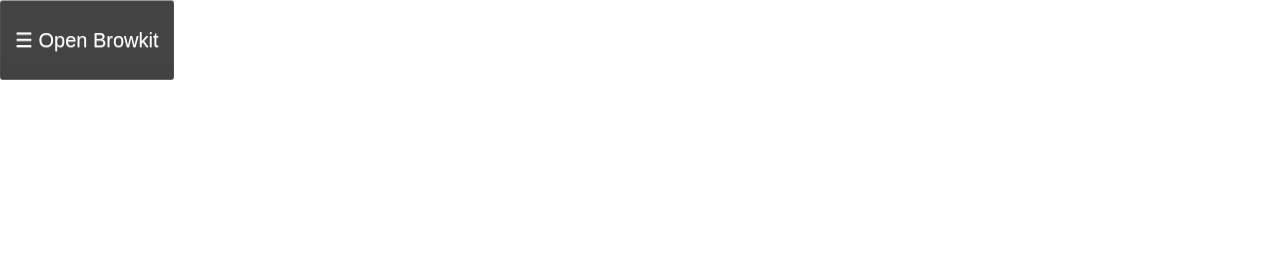
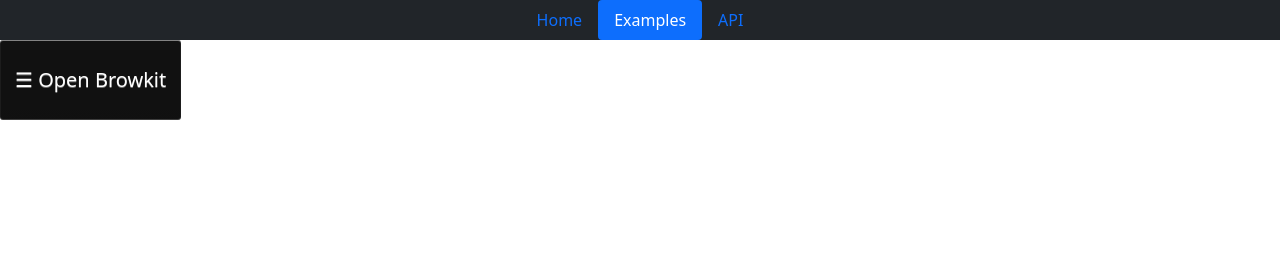
Before and after one commit to markkulube/js-library-kulubema, a website: page pub/html/examples.html in a window 1280 px wide. Drawn offline with nearby package versions, Linux system fonts and the light colour scheme; files that its build step writes are made by us from their sources; files whose address does not match are found by name.

Commit message:
feat: examples page for browkit library with tabs to home and api documentation.

```diff
--- a/pub/examples.html
+++ b/pub/html/examples.html
@@ -11,11 +11,15 @@
          the DOM is being loaded, and when different scripts
          depend on each other. Below are a few ways to load the scripts.
      -->
+      <!-- Bootstrap core CSS -->
+    <link href="https://cdn.jsdelivr.net/npm/bootstrap@5.0.0-beta1/dist/css/bootstrap.min.css" rel="stylesheet" integrity="sha384-giJF6kkoqNQ00vy+HMDP7azOuL0xtbfIcaT9wjKHr8RbDVddVHyTfAAsrekwKmP1" crossorigin="anonymous">
+
 
      <!-- Load any CSS before the JS in case you need to access styles in your scripts. -->
      <link rel="stylesheet" type="text/css" href="css/browkit.css"></link>
      <link rel="stylesheet" type="text/css" href="css/calculator.css"></link>
      <link rel="stylesheet" type="text/css" href="css/sticky_note.css"></link>
+     <link rel="stylesheet" type="text/css" href="css/examples.css" rel="stylesheet">
      <link href='https://fonts.googleapis.com/css?family=Gloria+Hallelujah' rel='stylesheet' type='text/css'></link>
     <!--  <link rel="stylesheet" type="text/css" href="editor.css"></link> -->
      <link rel="stylesheet" href="https://use.fontawesome.com/releases/v5.6.3/css/all.css" integrity="sha384-UHRtZLI+pbxtHCWp1t77Bi1L4ZtiqrqD80Kn4Z8NTSRyMA2Fd33n5dQ8lWUE00s/" crossorigin="anonymous">
@@ -28,6 +32,10 @@
          If multiple scripts have 'defer', they are loaded one after the other.
          This will guarantee execution order, and ensure that scripts that depend on each other load
          in an order that will not cause errors. -->
+
+    <!-- Bootstrap core script -->
+    <script defer src="https://cdn.jsdelivr.net/npm/bootstrap@5.0.0-beta1/dist/js/bootstrap.bundle.min.js" integrity="sha384-ygbV9kiqUc6oa4msXn9868pTtWMgiQaeYH7/t7LECLbyPA2x65Kgf80OJFdroafW" crossorigin="anonymous"></script>
+
     <!-- First we load jquery from a Google CDN. -->
     <script defer src="https://ajax.googleapis.com/ajax/libs/jquery/3.5.1/jquery.min.js"></script>
     <!-- Then we load a script that depends on jQuery -->
@@ -54,6 +62,17 @@
  </head>
 
  <body>
+  <ul class="nav nav-pills justify-content-center bg-dark">
+    <li class="nav-item">
+      <a class="nav-link" aria-current="page" href="home.html">Home</a>
+    </li>
+    <li class="nav-item">
+      <a class="nav-link active" href="examples.html">Examples</a>
+    </li>
+    <li class="nav-item">
+      <a class="nav-link" href="#">API</a>
+    </li>
+  </ul>
 
  </body>
 
```
